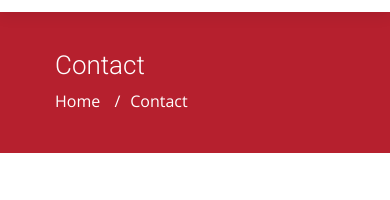
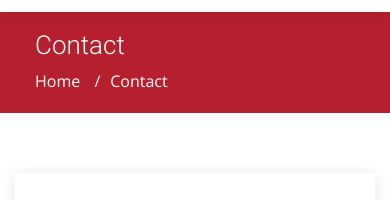
Before and after one commit to mada61988/Marketeers-Squad, a plain HTML site: page contact.html in a window 390 px wide. Shown: the part 78-278 px from the top of the page. Drawn offline with nearby package versions, Linux system fonts and the light colour scheme.

Commit message:
contact page mobile view done

```diff
--- a/assets/css/style.css
+++ b/assets/css/style.css
@@ -2309,6 +2309,13 @@ margin : 10px
   .our-team .container .card {
     height: 900px;
   }
+  .breadcrumbs{
+    padding: 20px;
+  }
+  .breadcrumbs .container {
+    margin-top: 30px;
+  }
+
   }
 
  /* Medium devices (tablets, less than 992px) */
@@ -2316,6 +2323,12 @@ margin : 10px
   .our-team .container .card {
     height: 800px;
   }
+  .breadcrumbs{
+    padding: 20px;
+  }
+  .breadcrumbs .container {
+    margin-top: 30px;
+  }
  }
 
 /* Large devices (desktops, less than 1200px) */
--- a/contact.html
+++ b/contact.html
@@ -76,7 +76,7 @@
           <li><a href="pricing.html">Pricing</a></li>
           <li><a href="blog.html">Blog</a></li>
           <li><a href="contact.html">Contact</a></li> -->
-          <li><a href="index.html">Services</a></li>
+          <li><a href="#">Services</a></li>
           <li><a href="#">Portfolio</a></li>
           <li><a href="#">Pricing</a></li>
           <li><a href="#">Blog</a></li>
```
